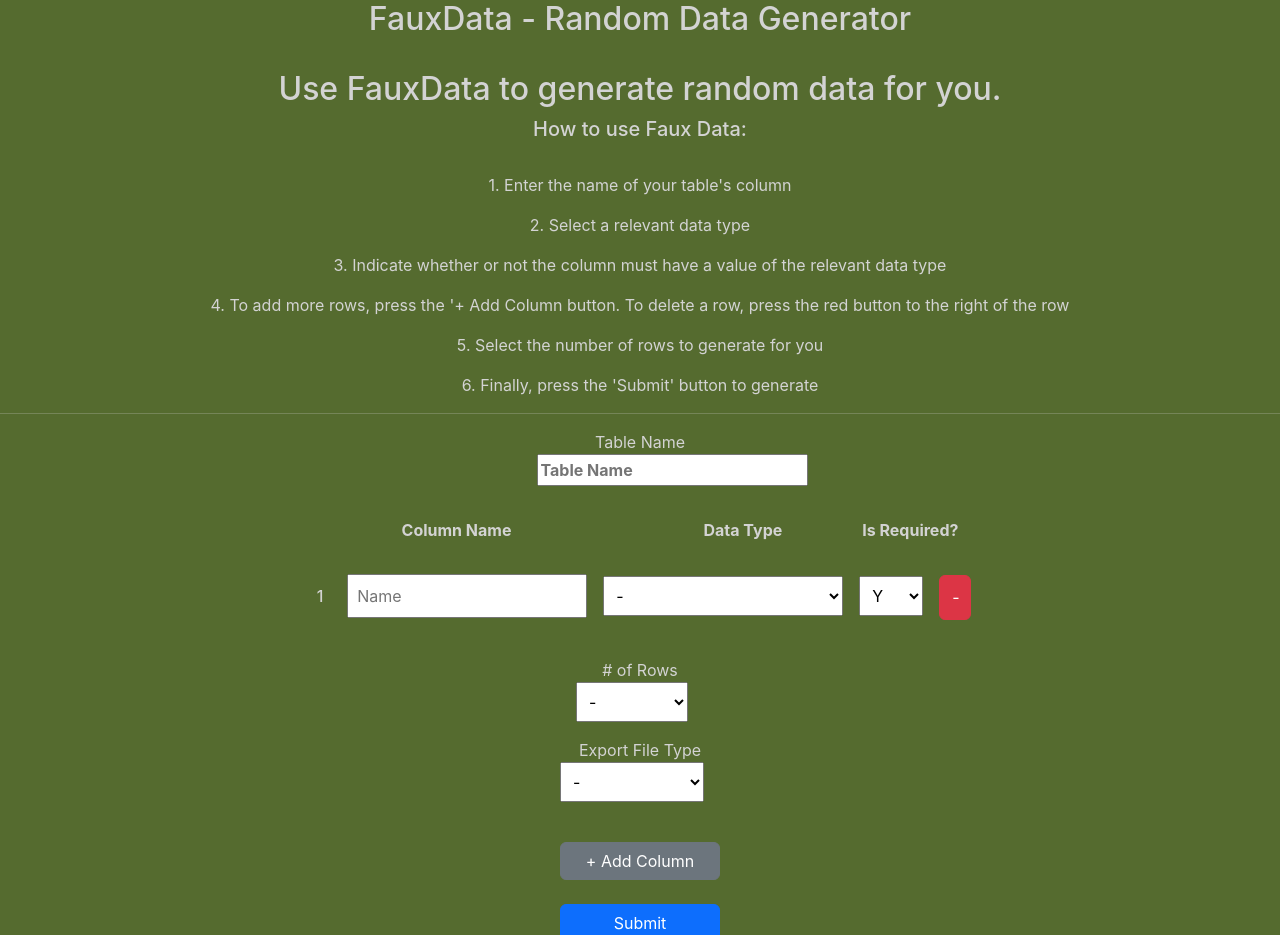
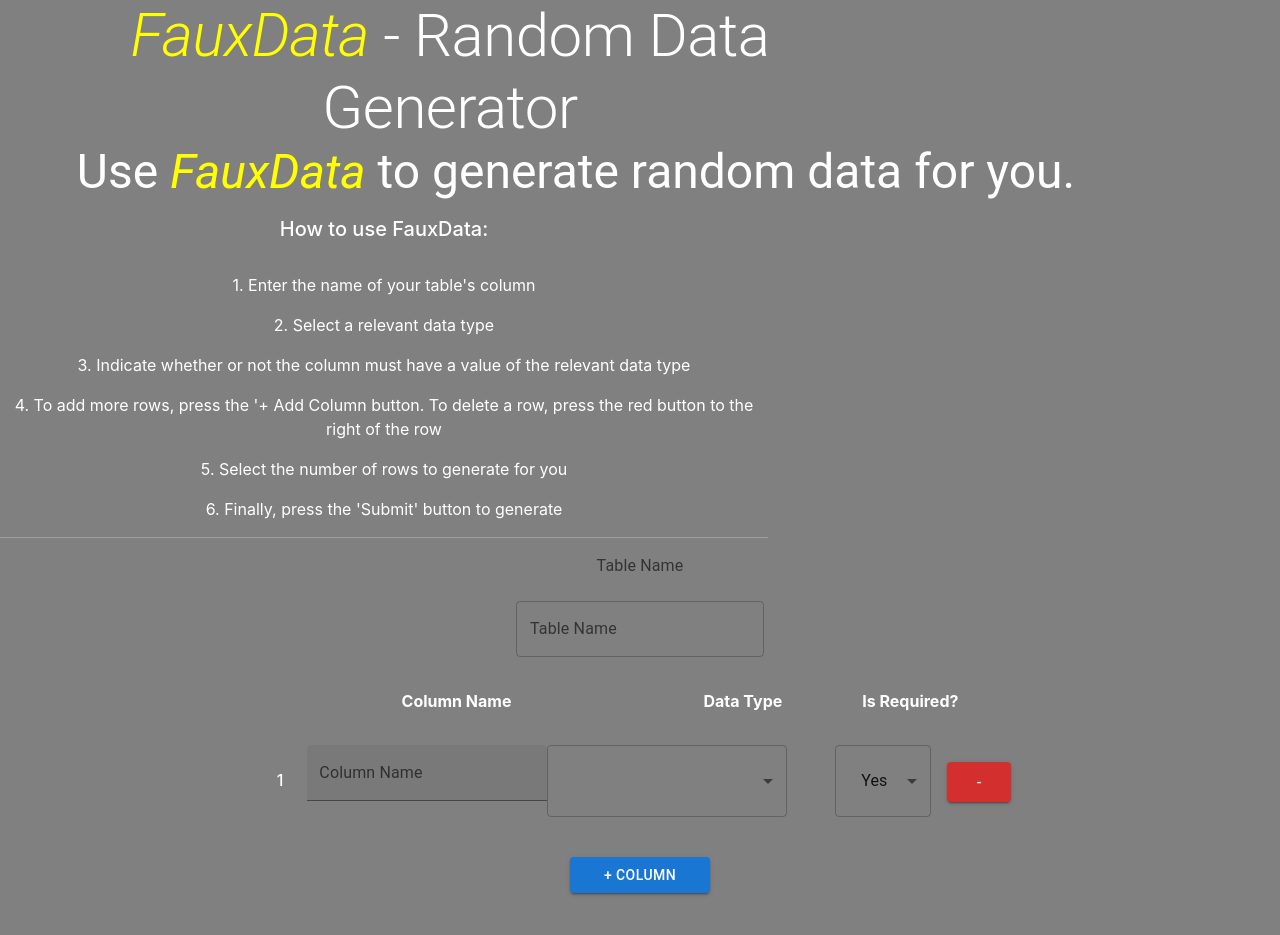
Before and after one commit to upnextdeveloper/faux_data_ui, a React (Create React App) app: page / in a window 1280 px wide. Shown: the top 935 px of the page. Built offline with nearby package versions, Linux system fonts and the light colour scheme.

Commit message:
now using material ui

```diff
--- a/package.json
+++ b/package.json
@@ -3,6 +3,9 @@
   "version": "0.1.0",
   "private": true,
   "dependencies": {
+    "@emotion/react": "^11.14.0",
+    "@emotion/styled": "^11.14.0",
+    "@mui/material": "^6.4.6",
     "ag-grid-react": "^33.0.4",
     "axios": "^1.7.9",
     "bootstrap": "^5.3.3",
--- a/public/index.html
+++ b/public/index.html
@@ -46,4 +46,7 @@
       To create a production bundle, use `npm run build` or `yarn build`.
     -->
   </body>
+  <footer>
+    <p>Cities and States Provided By: <a href="https://simplemaps.com/data/us-zips">simplemaps.com</a></p>
+  </footer>
 </html>
--- a/src/App.js
+++ b/src/App.js
@@ -1,12 +1,17 @@
 import logo from './logo.svg';
 import './App.css';
 import Landing from "./Landing/Landing.tsx"
+import { Box, Typography } from '@mui/material';
 
 function App() {
   return (
     <div className="App">
-      <h2>FauxData - Random Data Generator</h2><br/>
-      <Landing/>
+      <Box sx={{ width: '100%', maxWidth: 900 }}>
+        <Typography variant="h2">
+          <span style={{fontStyle: 'italic', color:'yellow'}}>FauxData</span> - Random Data Generator
+        </Typography>
+      </Box>
+      <Landing />
     </div>
   );
 }
--- a/src/Generator/Generator.css
+++ b/src/Generator/Generator.css
@@ -53,13 +53,15 @@
 
 .datarequiredinput {
     display: inline;
+    margin-left: 2em;
     margin-right: 1em;
     padding: 0.5em;
-    width: 4em;
+    width: 6em;
 }
 
 .removeButton {
     display: inline;
+    margin-left: 2em;
     width: 2em;
     height: 2.8em;
 }
--- a/src/Generator/Generator.tsx
+++ b/src/Generator/Generator.tsx
@@ -1,7 +1,7 @@
 import React, { useState } from "react";
-import { Button, Col, Container, Table } from "react-bootstrap";
 import './Generator.css'
 import axios from "axios";
+import { Button, InputLabel, MenuItem, Select, TextField } from "@mui/material";
 
 function Generator() {
 
@@ -70,17 +70,16 @@ function Generator() {
         let newField = [...inputFields];
         newField.splice(index, 1);
         setInputFields(newField);
-        console.log(index)
     }
 
     const submit = (e: any) => {
-        if(rowCount < 10 || rowCount.toString() === '-'){
+        if (rowCount < 10 || rowCount.toString() === '-') {
             alert("Invalid Inputs. Please ensure that the ROW COUNT is not blank.")
-        } else if(fileType === "-") {
+        } else if (fileType === "-") {
             alert("Invalid Inputs. Please ensure that the EXPORT FILE TYPE is not blank.")
-        } else if(!tableName) {
+        } else if (!tableName) {
             alert("Invalid Inputs. Please ensure that the TABLE NAME is not blank.")
-        } else if(!validateColumnInputs()){
+        } else if (!validateColumnInputs()) {
             alert("Invalid Inputs. Please ensure all data points are not blank.")
         } else {
             e.preventDefault();
@@ -92,13 +91,13 @@ function Generator() {
 
     const validateColumnInputs = () => {
         let isInputValid = true;
-        for(let i =0; i < inputFields.length; i++){
+        for (let i = 0; i < inputFields.length; i++) {
             let colName = inputFields[i]['columnName'];
             let dataType = inputFields[i]['datatype']
-            if(colName.trim() === "" || dataType.trim() === "-"){
+            if (colName.trim() === "" || dataType.trim() === "-") {
                 isInputValid = false;
                 break;
-            }else {
+            } else {
                 isInputValid = true;
             }
         }
@@ -108,10 +107,17 @@ function Generator() {
     return (
         <div>
             {inputFields.length == 0 && <h3>Click 'Add' to create your first row</h3>}
-            <label>Table Name</label>
-            <br/>
-            <input className="table_name" id="tableName" type="text" placeholder="Table Name" name="tableName" onChange={(e) => handleTableNameChange(e)}/>
-            <br/>
+            <InputLabel id="demo-simple-select-label">Table Name</InputLabel>
+            <br />
+            <TextField type="text"
+                placeholder="Table Name"
+                name="tableName"
+                onChange={(e) => handleTableNameChange(e)}
+                id="outlined-basic"
+                label="Table Name"
+                variant="outlined" />
+            <br />
+
             <label htmlFor="columnName" className="columntitles_name">Column Name</label>
             <label htmlFor="dataType" className="columntitles_datatype">Data Type</label>
             <label htmlFor="isRequired" className="columntitles_required">Is Required?</label>
@@ -120,14 +126,57 @@ function Generator() {
                     return (
                         <div key={index}>
                             <h6 className={'datainputrowcount'}>{index + 1}</h6>
-                            <input className={'datainputrow'}
+                            {/* <input className={'datainputrow'}
                                 id="columnName"
                                 name='columnName'
                                 placeholder='Name'
                                 value={input.columnName}
                                 onChange={(e) => handleFormChange(index, e)}
-                            />
-                            <select id="dataType" value={input.datatype} name="datatype" onChange={(e) => handleDataTypeChange(index, e)} className={'datainputrow'}>
+                            /> */}
+                            <TextField className={'datainputrow'} type="text"
+                                value={input.columnName}
+                                placeholder="Column Name"
+                                name="Column Name"
+                                onChange={(e) => handleFormChange(index, e)}
+                                id="outlined-basic"
+                                label="Column Name"
+                                variant="filled" />
+                            <Select
+                                value={input.datatype}
+                                name="datatype"
+                                onChange={(e) => handleDataTypeChange(index, e)}
+                                labelId="demo-simple-select-label"
+                                className={'datainputrow'}
+                            >
+                                <MenuItem value={'-'}>-</MenuItem>
+                                <MenuItem value={'Identification Number'}>Identification Number</MenuItem>
+                                <MenuItem value={'First Name'}>First Name</MenuItem>
+                                <MenuItem value={'Middle Name'}>Middle Name</MenuItem>
+                                <MenuItem value={'Last Name'}>Last Name</MenuItem>
+                                <MenuItem value={'Full Name'}>Full Name</MenuItem>
+                                <MenuItem value={'Full Name with Middle'}>Full Name with Middle</MenuItem>
+                                <MenuItem value={'Age'}>Age</MenuItem>
+                                <MenuItem value={'Username'}>Username</MenuItem>
+                                <MenuItem value={'Email'}>Email</MenuItem>
+                                <MenuItem value={'Phone Number'}>Phone Number</MenuItem>
+                                <MenuItem value={'Past Date - Up to 50 Years'}>Past Date - Up to 50 Years</MenuItem>
+                                <MenuItem value={'Future Date - Up to 50 Years'}>Future Date - Up to 50 Years</MenuItem>
+                                <MenuItem value={'Street'}>Street</MenuItem>
+                                <MenuItem value={'City'}>City - US</MenuItem>
+                                <MenuItem value={'State'}>State - US</MenuItem>
+                                <MenuItem value={'State Abbreviation'}>State Abbreviation</MenuItem>
+                                <MenuItem value={'Zip Code'}>Zip Code</MenuItem>
+                                <MenuItem value={'True/False'}>True/False</MenuItem>
+                                <MenuItem value={'Gender'}>Gender</MenuItem>
+                                <MenuItem value={'Birthday'}>Birthday</MenuItem>
+                                <MenuItem value={'Money - Positive Only'}>Money - Positive Only</MenuItem>
+                                <MenuItem value={'Money - Positive/Negative'}>Money - Positive/Negative</MenuItem>
+                                <MenuItem value={'Positive Numbers'}>Positive Numbers</MenuItem>
+                                <MenuItem value={'Race'}>Race</MenuItem>
+                                <MenuItem value={'Marital Status'}>Marital Status</MenuItem>
+                                <MenuItem value={'Current Education'}>Current Education</MenuItem>
+                            </Select>
+                            {/* <select id="dataType" value={input.datatype} name="datatype" onChange={(e) => handleDataTypeChange(index, e)} className={'datainputrow'}>
                                 <option>-</option>
                                 <option>Identification Number</option>
                                 <option>First Name</option>
@@ -155,45 +204,62 @@ function Generator() {
                                 <option>Race</option>
                                 <option>Marital Status</option>
                                 <option>Current Education</option>
-                            </select>
-                            <select id="isRequired" defaultValue={"Y"} value={input.isRequired} name="isRequired" onChange={(e) => handleIsRequiredChange(index, e)} className={'datarequiredinput'}>
-                                <option>Y</option>
-                                <option>N</option>
-                            </select>
+                            </select> */}
+                            <Select
+                                id="isRequired"
+                                defaultValue={"Y"}
+                                value={input.isRequired}
+                                name="isRequired"
+                                onChange={(e) => handleIsRequiredChange(index, e)}
+                                className={'datarequiredinput'}
+                            >
+                                <MenuItem value={'Y'}>Yes</MenuItem>
+                                <MenuItem value={'N'}>No</MenuItem>
+                            </Select>
 
-                            <Button variant="danger" className={'removeButton'} onClick={() => removeField(index)}>-</Button>
+                            <Button variant="contained" color="error" className={'removeButton'} onClick={() => removeField(index)}>-</Button>
                         </div>
                     )
                 })}
                 <br />
+                <Button variant="contained" className={'addButton'} onClick={addFields}>+ Column</Button><br /><br />
+
+                <br />
                 {inputFields.length != 0
                     &&
                     <div>
-                        <label htmlFor={'rowCount'}># of Rows</label>
-                        <br />
-                        <select name={'rowCount'} className={'datainputrowcount'} value={rowCount} onChange={(e) => handleRowCountChange(e)}>
-                            <option>-</option>
-                            <option>10</option>
-                            <option>100</option>
-                            <option>1000</option>
-                            <option>10000</option>
-                            <option>100000</option>
-                            <option>1000000</option>
-                        </select>
-                        <br />
-                        <label htmlFor={'rowCount'}>Export File Type</label>
-                        <br />
-                        <select className={'datainputfiletype'} value={fileType} onChange={(e) => handleFileTypeChange(e)}>
-                            <option>-</option>
-                            <option>Excel File</option>
-                            <option>MySQL File</option>
-                        </select>
+                        <InputLabel id="demo-simple-select-label"># of Rows</InputLabel>
+                        <Select
+                            labelId="demo-simple-select-label"
+                            id="demo-simple-select"
+                            value={rowCount}
+                            label="Row Count"
+                            onChange={(e) => handleRowCountChange(e)}
+                        >
+                            <MenuItem value={10}>Ten (10)</MenuItem>
+                            <MenuItem value={100}>One Hundred (100)</MenuItem>
+                            <MenuItem value={1000}>One Thousand (1000)</MenuItem>
+                            <MenuItem value={10000}>Ten Thousand (10000)</MenuItem>
+                            <MenuItem value={100000}>One Hundred Thousand (100000)</MenuItem>
+                            <MenuItem value={1000000}>One Million (1000000)</MenuItem>
+                        </Select>
+                        <br /><br />
+                        <InputLabel id="demo-simple-select-label">Export File Type</InputLabel>
+                        <Select
+                            labelId="demo-simple-select-label"
+                            id="demo-simple-select"
+                            value={fileType}
+                            label="Age"
+                            onChange={(e) => handleFileTypeChange(e)}
+                        >
+                            <MenuItem value={'Excel File'}>Excel File</MenuItem>
+                            <MenuItem value={'MySQL File'}>MySQL File</MenuItem>
+                        </Select>
                     </div>
 
                 }
                 <br />
-                <Button variant="secondary" className={'addButton'} onClick={addFields}>+ Add Column</Button><br /><br />
-                {inputFields.length > 0 && <Button onClick={submit} className={'submitButton'}>Submit</Button>}
+                {inputFields.length > 0 && <Button variant="contained" color="success" onClick={submit} className={'submitButton'}>Submit</Button>}
                 <br />
             </form>
         </div>
--- a/src/Landing/Landing.tsx
+++ b/src/Landing/Landing.tsx
@@ -1,21 +1,28 @@
 import React from "react";
 import Generator from "../Generator/Generator";
+import { Box, Typography } from "@mui/material";
 
 function Landing() {
     return (
         <div>
-            <h2>Use FauxData to generate random data for you.</h2>
-            <h5>How to use Faux Data:</h5>
-            <br/>
+            <Box sx={{width: '90%'}}>
+                <Typography align="center" variant="h3" gutterBottom>
+                    Use <span style={{fontStyle: 'italic', color:'yellow'}}>FauxData</span> to generate random data for you.
+                </Typography>
+            </Box>
+            <Box sx={{ width: '60%' }}>
+                <h5>How to use FauxData:</h5>
+                <br />
                 <p>1. Enter the name of your table's column</p>
                 <p>2. Select a relevant data type</p>
                 <p>3. Indicate whether or not the column must have a value of the relevant data type</p>
                 <p>4. To add more rows, press the '+ Add Column button. To delete a row, press the red button to the right of the row</p>
                 <p>5. Select the number of rows to generate for you</p>
                 <p>6. Finally, press the 'Submit' button to generate</p>
-            <hr/>
-            <Generator/>
-            <br/>
+                <hr />
+            </Box>
+            <Generator />
+            <br />
         </div>
     )
 }
--- a/src/index.css
+++ b/src/index.css
@@ -5,8 +5,8 @@ body {
     sans-serif;
   -webkit-font-smoothing: antialiased;
   -moz-osx-font-smoothing: grayscale;
-  background-color: darkolivegreen;
-  color: lightgray;
+  background-color: gray;
+  color: white;
 }
 
 code {
```
Also changed, not shown: 1 other file (tests, documents, lock files or other folders). Lines whose indentation alone changed are shown as unchanged.
